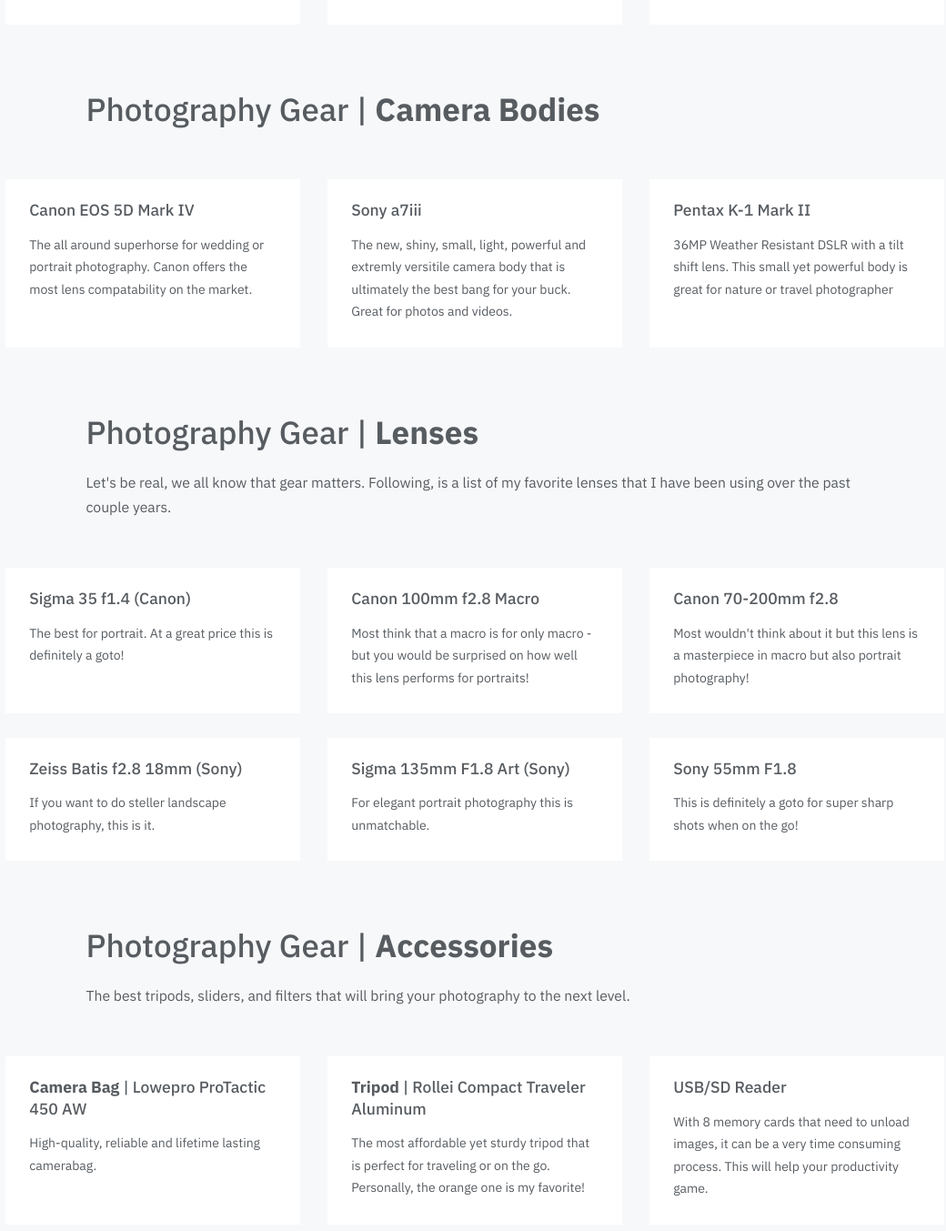
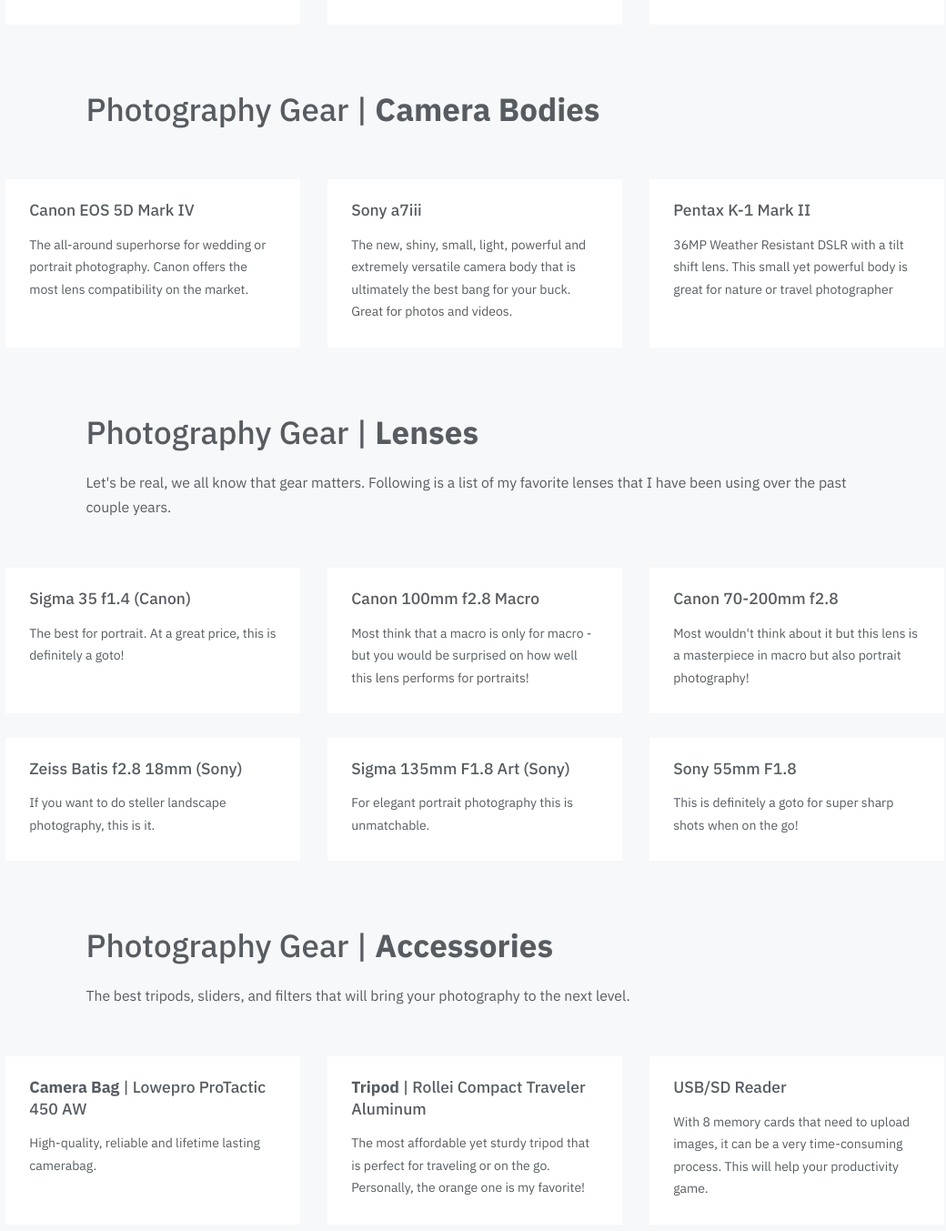
Before and after one commit to trollsterin/trollsterin.github.io, a Jekyll site: the page built from index.md, in a window 1280 px wide and 1400 px high, scrolled down 1605 px. Shown: the top 1353 px of the window at 91% size, without its empty margins (118-1158 px from the left). Built offline with Jekyll 4.4.1, drawn with Linux system fonts in a browser that asks for light colours; some web fonts are replaced; some of the changed text lies outside the part shown.

```diff
--- a/_config.yml
+++ b/_config.yml
@@ -19,7 +19,7 @@ dox:
             icon:  # Choose from 266 icons in "Feather" icon set, list of all icons is available here - https://feathericons.com
     footer:
         logo:
-            text: the best camera is the one we always have
+            text: the best camera is the one we carry
             image:
         text: Made with ☕️ from 🇳🇴 and 🇨🇦
     google_analytics:
--- a/index.md
+++ b/index.md
@@ -57,7 +57,7 @@ features:
                 # description:
 
         - title: <b>Website</b> | Wordpress
-          description: The ultimate list for getting up and running with a wordpress website to showcase your stunning photography and sell services.
+          description: The ultimate list for getting up and running with a WordPress website to showcase your stunning photography and sell services.
           grid:
               - title: Hosting | SiteGround
                 url: https://www.siteground.com/index.htm?afcode=4448e657ab7c9e544319ee803c8bcaaf
@@ -67,7 +67,7 @@ features:
                 url: https://www.wordpress.com
               - title: Hosting | Bluehost
                 # description:
-                url: https://www.bluehost.com
+                url: https://www.bluehost.com/track/photographyresources
               - title: Plugin | Ajax load more
                 url: https://wordpress.org/plugins/ajax-load-more/
                 # description:
@@ -140,22 +140,22 @@ features:
           grid:
               - title: Canon EOS 5D Mark IV
                 url: https://amzn.to/2KRUakT
-                description: The all around superhorse for wedding or portrait photography. Canon offers the most lens compatability on the market.
+                description: The all-around superhorse for wedding or portrait photography. Canon offers the most lens compatibility on the market.
               - title: Sony a7iii
                 url: https://amzn.to/2DoD5J4
-                description: The new, shiny, small, light, powerful and extremly versitile camera body that is ultimately the best bang for your buck. Great for photos and videos.
+                description: The new, shiny, small, light, powerful and extremely versatile camera body that is ultimately the best bang for your buck. Great for photos and videos.
               - title: Pentax K-1 Mark II
                 url: https://amzn.to/2KR5KNk
                 description: 36MP Weather Resistant DSLR with a tilt shift lens. This small yet powerful body is great for nature or travel photographer
         - title: Photography Gear | <b>Lenses</b>
-          description: Let's be real, we all know that gear matters. Following, is a list of my favorite lenses that I have been using over the past couple years.
+          description: Let's be real, we all know that gear matters. Following is a list of my favorite lenses that I have been using over the past couple years.
           grid:
               - title: Sigma 35 f1.4 (Canon)
                 url: https://amzn.to/2ZmGIZz
-                description: The best for portrait. At a great price this is definitely a goto!
+                description: The best for portrait. At a great price, this is definitely a goto!
               - title: Canon 100mm f2.8 Macro
                 url: https://www.instagram.com/griffinphotography.no
-                description: Most think that a macro is for only macro - but you would be surprised on how well this lens performs for portraits!
+                description: Most think that a macro is only for macro - but you would be surprised on how well this lens performs for portraits!
               - title: Canon 70-200mm f2.8
                 url: https://amzn.to/2GsdjVn
                 description: Most wouldn't think about it but this lens is a masterpiece in macro but also portrait photography!
@@ -179,7 +179,7 @@ features:
                 description: The most affordable yet sturdy tripod that is perfect for traveling or on the go. Personally, the orange one is my favorite!
               - title: USB/SD Reader
                 url: https://amzn.to/2DmVru0
-                description: With 8 memory cards that need to unload images, it can be a very time consuming process. This will help your productivity game.
+                description: With 8 memory cards that need to upload images, it can be a very time-consuming process. This will help your productivity game.
         # - title: Videography Gear | <b>Accessories</b>
         #   description: The best tripods, sliders, and filters that will bring your photography to the next level.
         #   grid:
@@ -188,7 +188,7 @@ features:
         #         description: This is a super affordable and great lens for all occasions.
         #       - title: Canon 100mm f2.8 Macro
         #         url: https://www.instagram.com/griffinphotography.no
-        #         description: Most think that a macro is for only macro - but you would be surprised on how well this lens performs for portraits!
+        #         description: Most think that a macro is only for macro - but you would be surprised on how well this lens performs for portraits!
 
     footer:
         title: Suggestions?
```
Also changed, not shown: other parts of index.md (+4 -4 lines), README.md.
